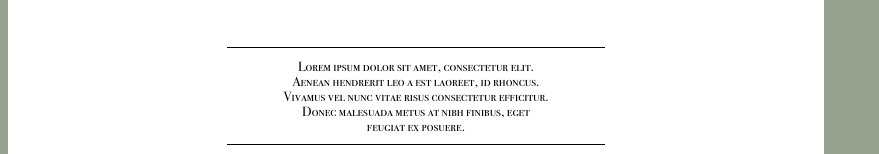
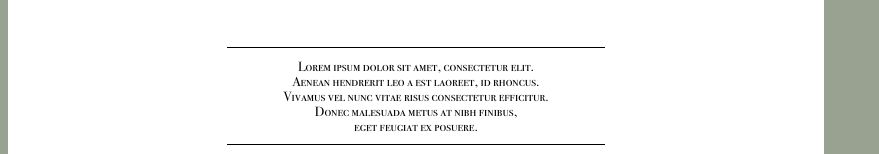
Before and after one commit to bohung/pixroller, an Angular app: page / in a window 1280 px wide. Shown: the part 188-342 px from the top of the page, without its empty margins (0-879 px from the left). Built offline with nearby package versions, Linux system fonts and the light colour scheme; a web font is replaced by a local one.

Commit message:
homework0517

```diff
--- a/src/app/render/template/homework0517/homework0517.component.html
+++ b/src/app/render/template/homework0517/homework0517.component.html
@@ -24,7 +24,7 @@
             Aenean hendrerit leo a est laoreet, id rhoncus.
             Vivamus vel nunc vitae risus consectetur efficitur.
             Donec malesuada metus at nibh finibus,
-            eget feugiat ex posuere.
+            <span class="keyword">eget feugiat</span> ex posuere.
         </div>
     </div>
     <hr class="hr1">
```
